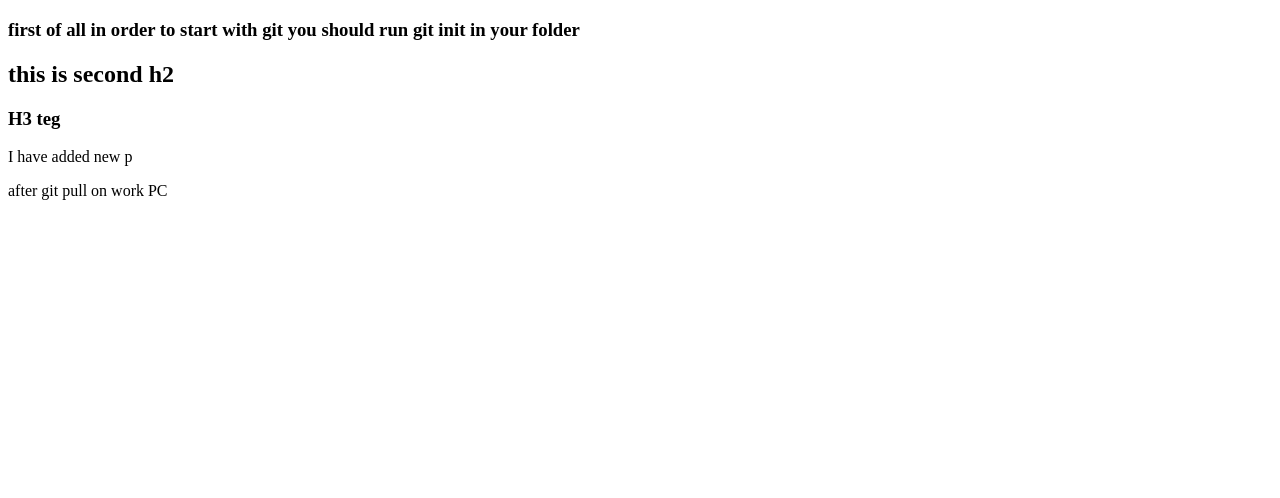
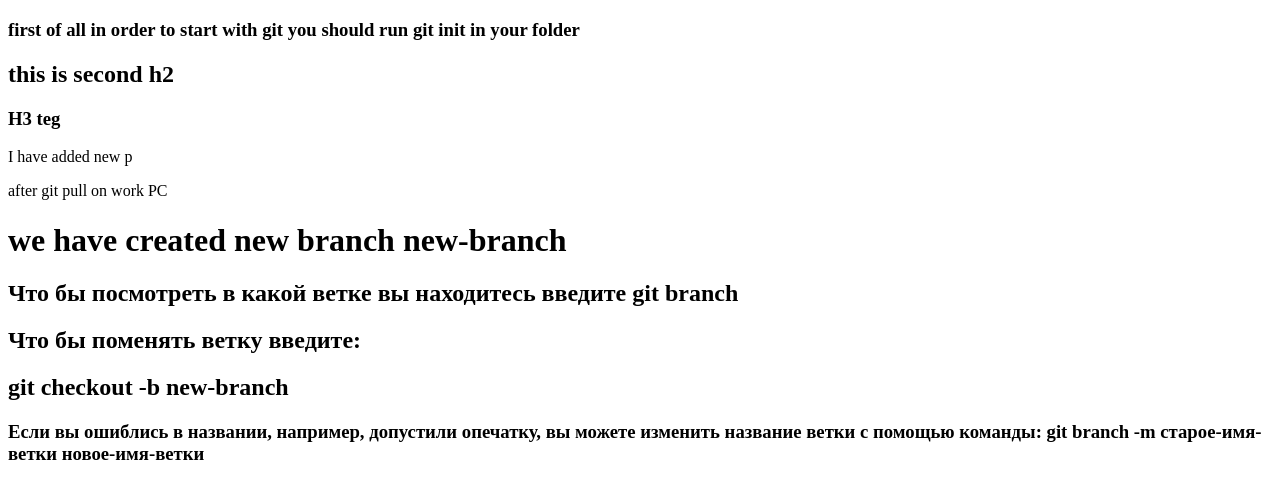
Before and after one commit to ingibitors/test, a plain HTML site: page index.html in a window 1280 px wide. Drawn offline with Linux system fonts and the light colour scheme.

Commit message:
added in index.html information regarding branches

```diff
--- a/index.html
+++ b/index.html
@@ -3,6 +3,7 @@
 <head>
     <meta charset="UTF-8">
     <title>Title</title>
+    <link rel="stylesheet" href="style.css">
 </head>
 <body>
 <h3>first of all in order to start with git you should run git init in your folder</h3>
@@ -11,5 +12,11 @@
 <p>I have added new p</p>
 <p>after git pull on work PC</p>
 
+<h1>we have created new branch new-branch</h1>
+<h2>Что бы посмотреть в какой ветке вы находитесь введите git branch</h2>
+<h2>Что бы поменять ветку введите:</h2>
+<h2>git checkout -b new-branch</h2>
+<h3>Если вы ошиблись в названии, например, допустили опечатку, вы можете изменить название ветки с помощью команды: git branch -m старое-имя-ветки новое-имя-ветки</h3>
+
 </body>
 </html>
```
Also changed, not shown: style.css (added).
